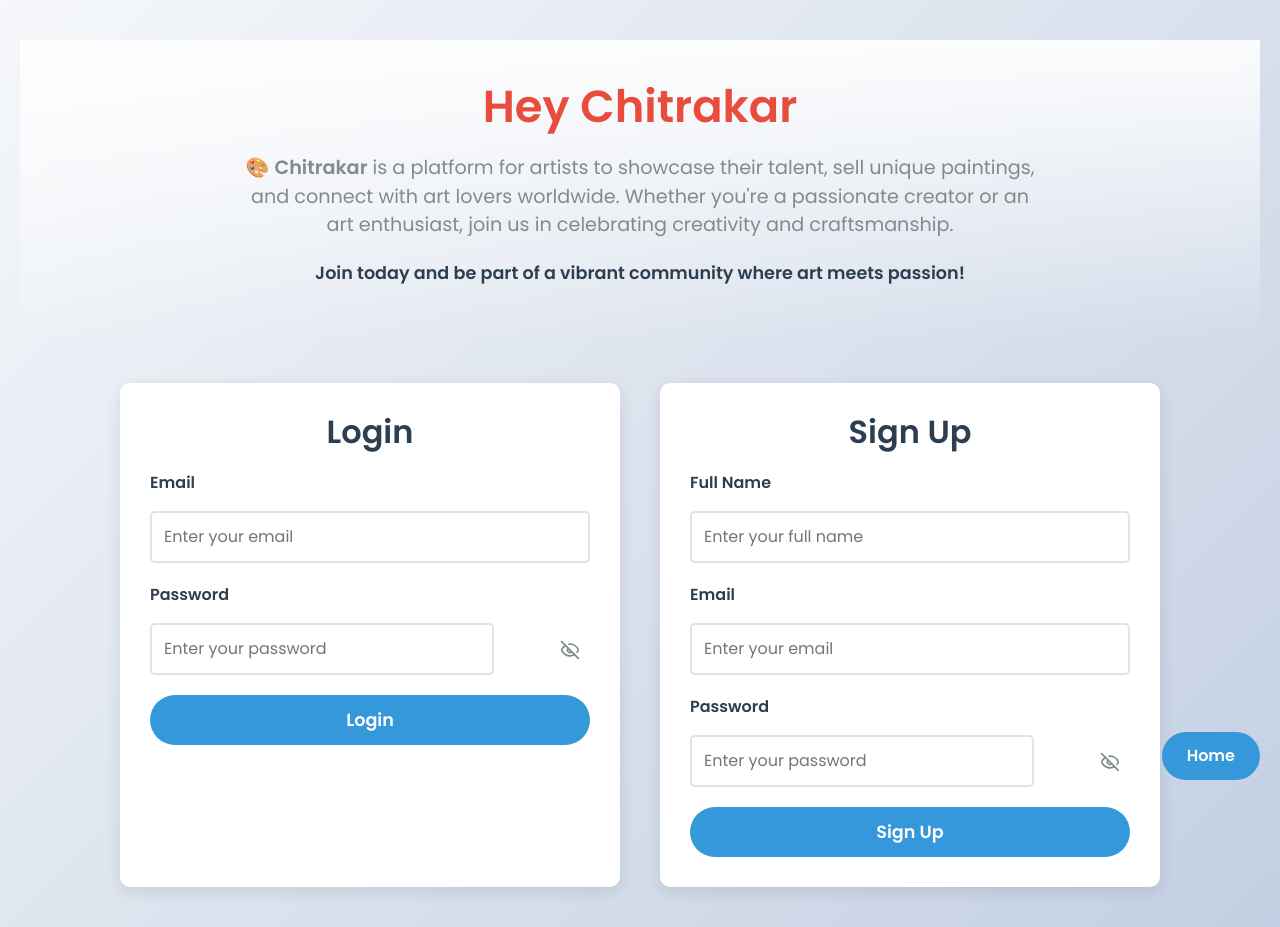
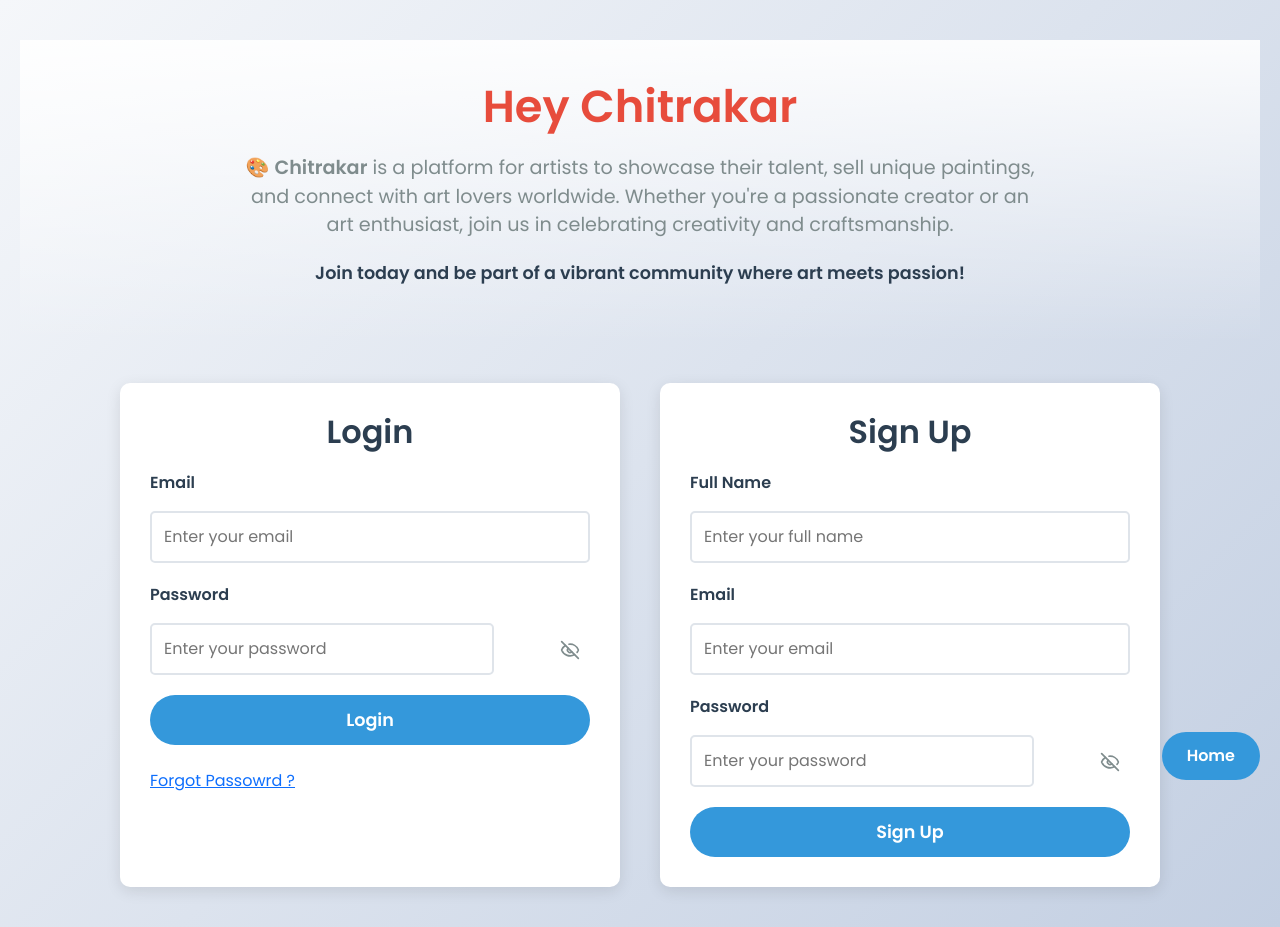
Before and after one commit to PATHAKOTAMEGHASHYAMREDDY/ChitraKara, a React (Vite) app in the folder frontend/myapp/: page /artistlog in a window 1280 px wide. Built offline with nearby package versions, Linux system fonts and the light colour scheme.

Commit message:
added forgot password

```diff
--- a/frontend/myapp/src/pages/artistlog.jsx
+++ b/frontend/myapp/src/pages/artistlog.jsx
@@ -131,6 +131,8 @@ function Artistlog() {
           {loginMessage.text && (
             <div className={`message ${loginMessage.type}`}>{loginMessage.text}</div>
           )}
+          <br></br>
+          <a href="/forgotpassword" style={{textAlign:"center"}}>Forgot Passowrd ?</a>
         </div>
 
         {/* Signup Section */}
```
